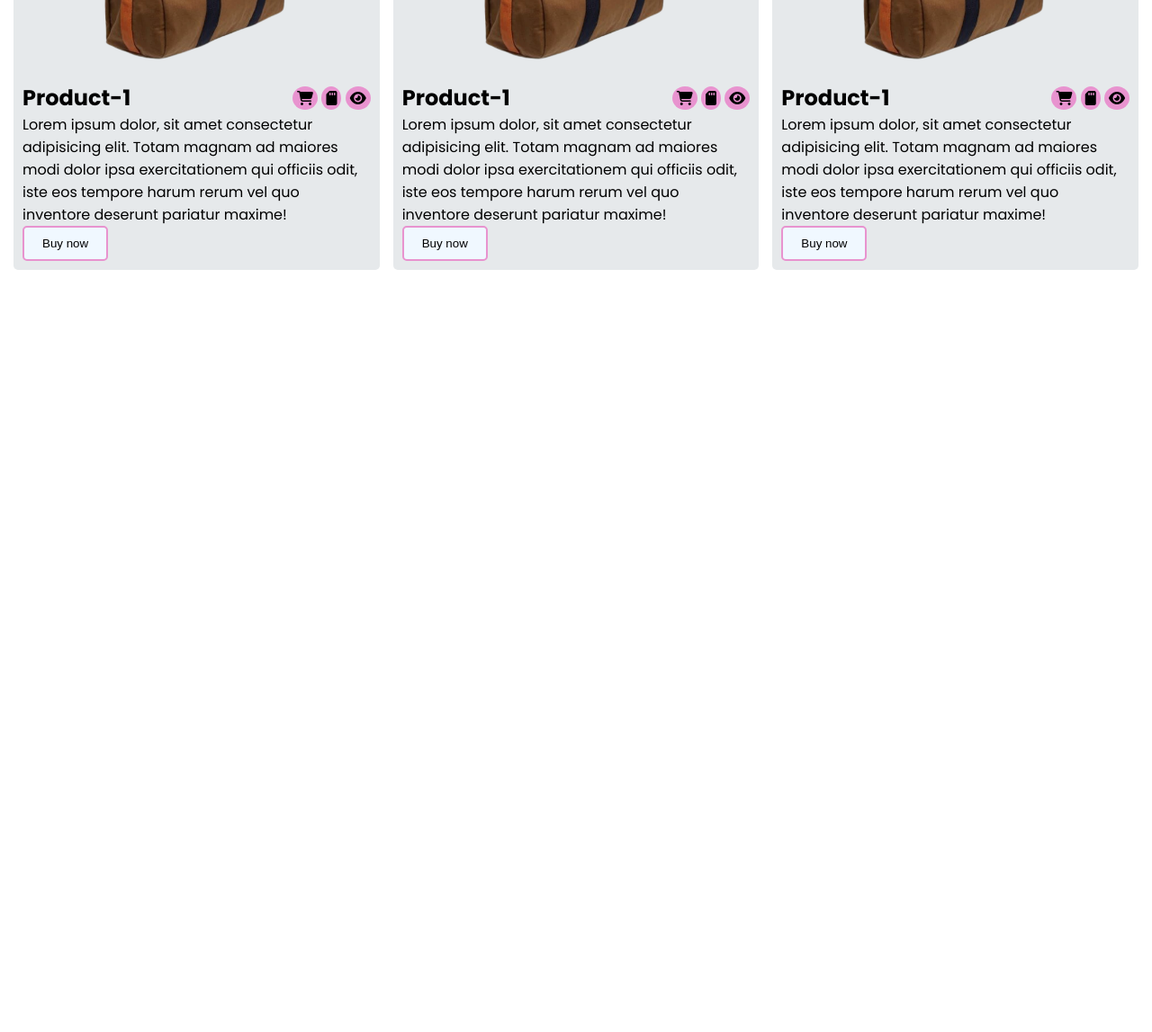
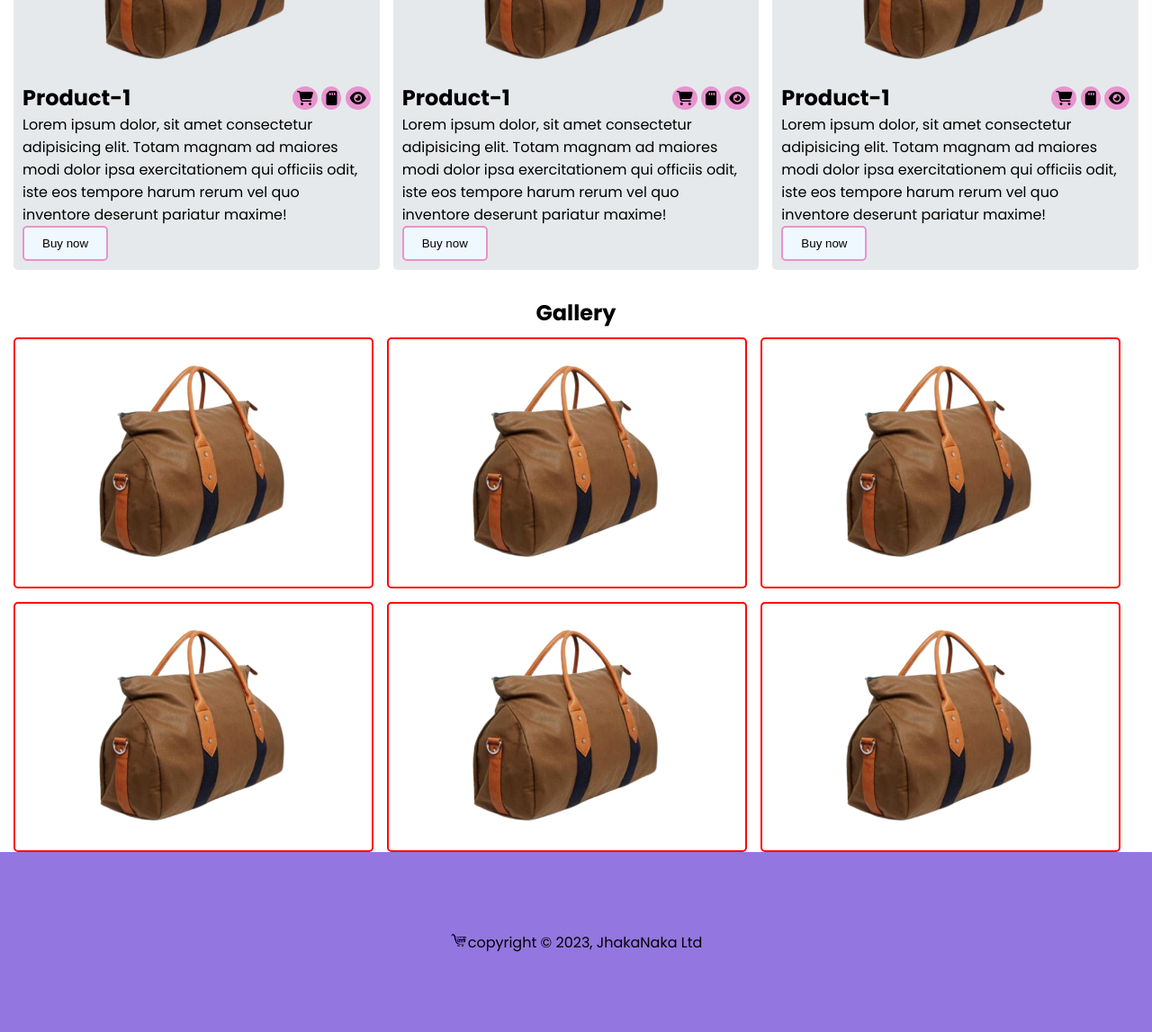
Before and after one commit to biswasshus19/JhakaNaka_Shop, a plain HTML site: page index.html in a window 1280 px wide. Shown: the part 728-1875 px from the top of the page at 90% size. Before the commit the page ends 1028 px from the top, so only its background shows below. Drawn offline with Linux system fonts and the light colour scheme; a web font is replaced by a local one.

Commit message:
Finally completed my simple ecommerce project by raw css

```diff
--- a/Style/responsive.css
+++ b/Style/responsive.css
@@ -32,4 +32,7 @@
     .grid-container{
         grid-template-columns: repeat(1, 1fr);
     }
+    .gallery-container{
+
+    }
 }
--- a/Style/style.css
+++ b/Style/style.css
@@ -151,3 +151,42 @@ body{
     padding: 5px;
     border-radius: 100%;
 }
+
+/* gallery section start here  */
+.gallery-section{
+    width: 1250px;
+    margin: 0 auto;
+}
+.gallery-container{
+    display: flex;
+    flex-wrap: wrap;
+    gap: 15px;
+    margin-top: 10px;
+    align-content: center;
+}
+.single-gallery{
+    flex-basis: 400px;
+    border: 2px solid red;
+    border-radius: 5px;
+    text-align: center;
+}
+.single-gallery img{
+    width: 70%;
+    margin: 0 auto;
+}
+
+/* footer section start here  */
+.footer-section{
+    background-color: #9376e0;
+    height: 200px;
+    display: flex;
+    justify-content: center;
+}
+.footer-div{
+    display: flex;
+    justify-content: center;
+    align-items: center;
+}
+.footer-img{
+    width: 20px;
+}
--- a/index.html
+++ b/index.html
@@ -95,6 +95,40 @@
                 </div>
             </div>
           </section>
+
+          <!-- gallery section  -->
+           <section class="gallery-section">
+            <h1 style="text-align: center; margin-top: 30px;">Gallery</h1>
+            <div class="gallery-container">
+                <div class="single-gallery">
+                    <img src="images/products/bag.png" alt="">
+                </div>
+                <div class="single-gallery">
+                    <img src="images/products/bag.png" alt="">
+                </div>
+                <div class="single-gallery">
+                    <img src="images/products/bag.png" alt="">
+                </div>
+                <div class="single-gallery">
+                    <img src="images/products/bag.png" alt="">
+                </div>
+                <div class="single-gallery">
+                    <img src="images/products/bag.png" alt="">
+                </div>
+                <div class="single-gallery">
+                    <img src="images/products/bag.png" alt="">
+                </div>
+            </div>
+           </section>
     </main>
+    <!-- footer start here  -->
+    <footer class="footer-section">
+        <div class="footer-div">
+            <div>
+                <img class="footer-img" src="images/Logo/pngwing.com.png" alt="">
+            </div>
+            <div>copyright &#169; 2023, JhakaNaka Ltd</div>
+        </div>
+    </footer>
 </body>
 </html>
```
